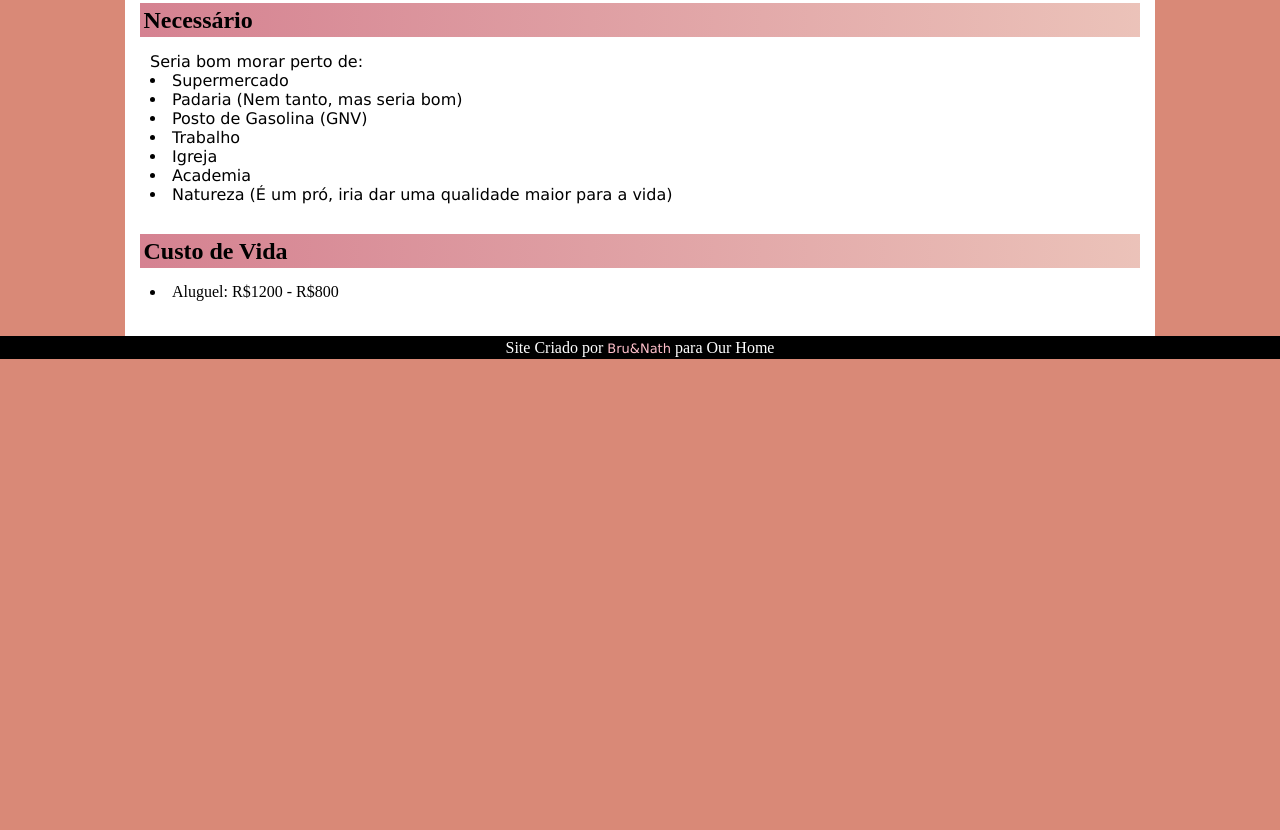
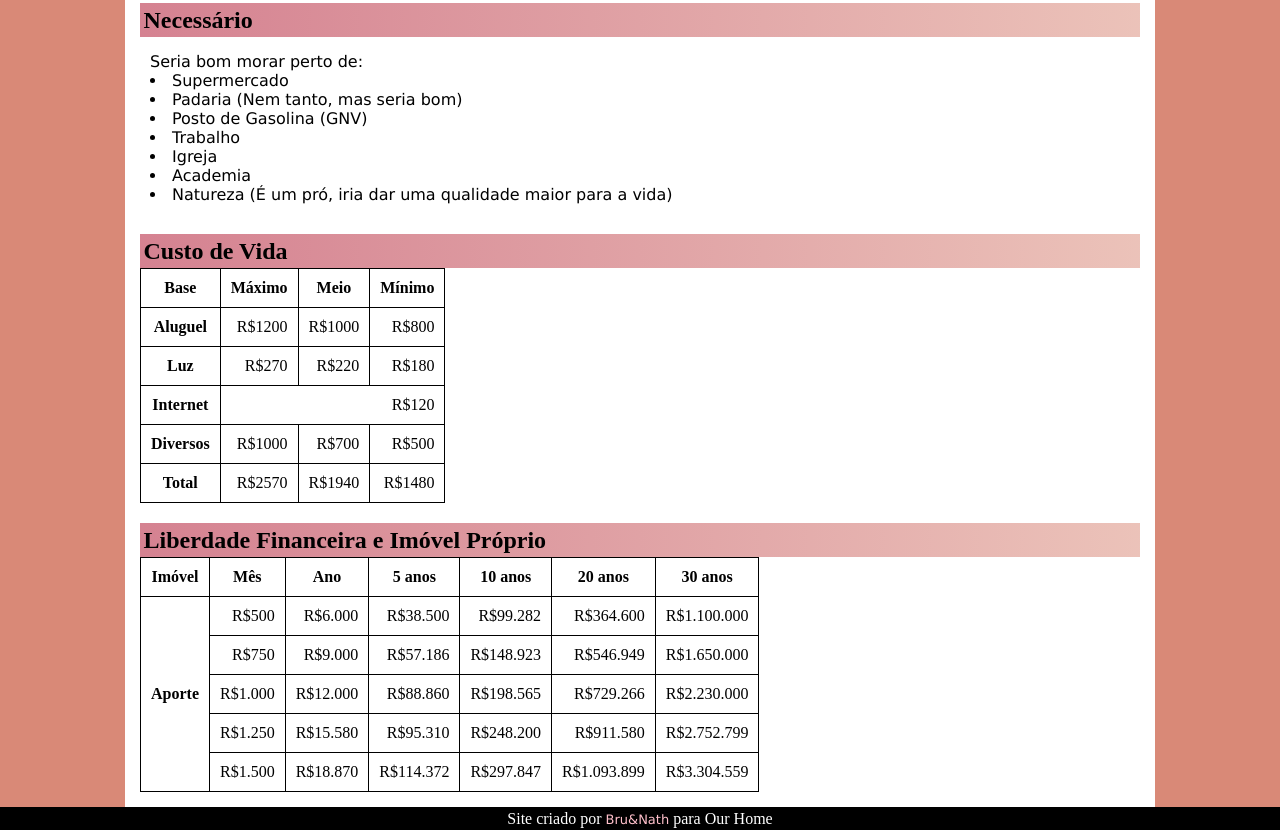
Before and after one commit to brunomorseg/projeto-casa, a plain HTML site: page index.html in a window 1280 px wide. Shown: the part 1118-1948 px from the top of the page. Before the commit the page ends 1477 px from the top, so only its background shows below. Drawn offline with Linux system fonts and the light colour scheme.

Commit message:
Atualização

```diff
--- a/index.html
+++ b/index.html
@@ -104,6 +104,17 @@
 
         .nat {color: pink;}
 
+        table {
+            border-collapse: collapse;
+        }
+        th, td {
+            border: 1px solid black;
+            padding:10px;
+        }
+        td {
+            text-align: right;
+        }
+
 
 
 </style>
@@ -119,6 +130,9 @@
     <main>
 
              <article>
+
+
+
                  <h1 class="art">Bairros</h1>
                     <ul style="font-family: verdana ;">
                             <li>Maria Paula</li>
@@ -170,12 +184,144 @@
                      </ul>
 
                      <h2>Custo de Vida</h2>
-                     <ul> <li>Aluguel: R$1200 - R$800</li>
+                     <table style="margin-bottom:20px ;">
+                        <thead>
+                            <tr>
+                                <th>Base</th>
+                                <th>Máximo</th>
+                                <th>Meio</th>
+                                <th><strong>Mínimo</strong></th>
+                            </tr>
+                        </thead>
+                        <tbody>
+                            <tr>
+                                <th>Aluguel</th>
+                                <td>R$1200</td>
+                                <td>R$1000</td>
+                                <td>R$800</td>
+
+                            </tr>
+
+                            <tr>
+                                <th>Luz</th>
+                                <td>R$270</td>
+                                <td>R$220</td>
+                                <td>R$180</td>
+                            </tr>
+
+                            <tr>
+                                <th>Internet</th>
+                                <td colspan="3">R$120</td>
+                            </tr>
+
+                            <tr>
+                                <th>Diversos</th>
+                                <td>R$1000</td>
+                                <td>R$700</td>
+                                <td>R$500</td>
+                            </tr>
+                        </tbody>
+                        <tfoot>
+                                <th>Total</th>
+                                <td>R$2570</td>
+                                <td>R$1940</td>
+                                <td>R$1480</td>
+                        </tfoot>
+
+
+
+                     </table>
+
+
+                     <h2 >Liberdade Financeira e Imóvel Próprio</h2>
+<table>
+
+                         <thead>
+                            <tr> <th >Imóvel</th>
+
+                                <th>Mês</th>
+                                <th>Ano</th>
+                                <th>5 anos</th>
+                                <th>10 anos</th>
+                                <th>20 anos</th>
+                                <th>30 anos</th>
+                            </tr>
+                         </thead>
+                         <tbody>
+                                <th rowspan="5" scope="rowgroup">Aporte</th>
+                                <td>R$500</td>
+                                <td>R$6.000</td>
+                                <td>R$38.500</td>
+                                <td>R$99.282</td>
+                                <td>R$364.600</td>
+                                <td>R$1.100.000</td>
+                                <tr>
+                                    <td>R$750</td>
+                                    <td>R$9.000</td>
+                                    <td>R$57.186</td>
+                                    <td>R$148.923</td>
+                                    <td>R$546.949</td>
+                                    <td>R$1.650.000</td>
+                                </tr>
+
+                                <tr>
+                                    <td>R$1.000</td>
+                                    <td>R$12.000</td>
+                                    <td>R$88.860 </td>
+                                    <td>R$198.565</td>
+                                    <td>R$729.266</td>
+                                    <td>R$2.230.000</td>
+                                </tr>
+
+                                <tr>
+                                    <td>R$1.250</td>
+                                    <td>R$15.580</td>
+                                    <td>R$95.310 </td>
+                                    <td>R$248.200</td>
+                                    <td>R$911.580</td>
+                                    <td>R$2.752.799</td>
+                                </tr>
+
+                                <tr>
+                                    <td>R$1.500</td>
+                                    <td>R$18.870</td>
+                                    <td>R$114.372</td>
+                                    <td>R$297.847 </td>
+                                    <td>R$1.093.899</td>
+                                    <td>R$3.304.559</td>
+                                </tr>
+
+                         </tbody>
+
+
+</table>
 
 
 
 
-                     </ul>
+
+
+
+
+
+
+
+
+
+
+
+
+
+
+
+
+
+
+
+
+
+
+
 
              </article>
 
@@ -183,7 +329,7 @@
 
 </main>
 <footer>
-    <p>Site Criado por <a class="nat" href="">Bru&Nath</a> para Our Home</p>
+    <p>Site criado por <a class="nat" href="">Bru&Nath</a> para Our Home</p>
  </footer>
 </body>
 </html>
```
